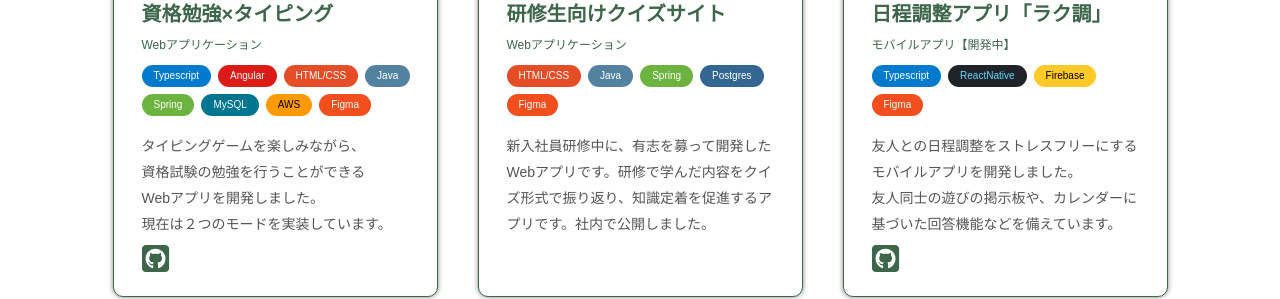
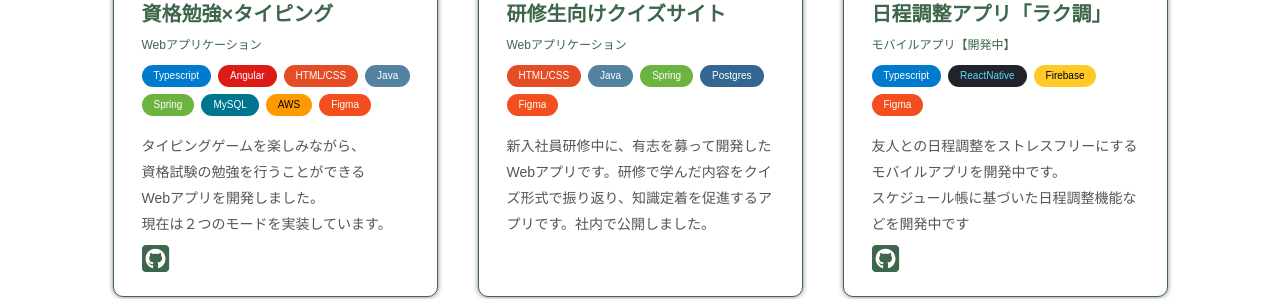
Before and after one commit to oh-my-kamimura/my-engineer-portfolio, a Next.js app: page / in a window 1280 px wide. Shown: the part 2420-2719 px from the top of the page. Built offline with nearby package versions, Linux system fonts and the light colour scheme; a web font is replaced by a local one.

Commit message:
update: 細かい記載を更新

```diff
--- a/src/app/components/Work.tsx
+++ b/src/app/components/Work.tsx
@@ -49,12 +49,12 @@ export default function Work() {
 						title: "日程調整アプリ「ラク調」",
 						platform: "モバイルアプリ【開発中】",
 						usedService: ["Typescript", "ReactNative", "Firebase", "Figma"],
-						description: "友人との日程調整をストレスフリーにする¥nモバイルアプリを開発しました。¥n友人同士の遊びの掲示板や、カレンダーに¥n基づいた回答機能などを備えています。",
+						description: "友人との日程調整をストレスフリーにする¥nモバイルアプリを開発中です。¥nスケジュール帳に基づいた日程調整機能などを開発中です",
 						githubUrl: "https://github.com/oh-my-kamimura/schedule-matching-app",
 						date: "2024/6〜現在",
 						team: "2人",
 						role: "1. UI全般¥n2. ログイン、フレンド管理機能開発¥n3. イベント登録、調整機能開発¥n4. スケジュール管理",
-						imageCount: 0,
+						imageCount: 2,
 					}}
 				/>
 			</div>
```
